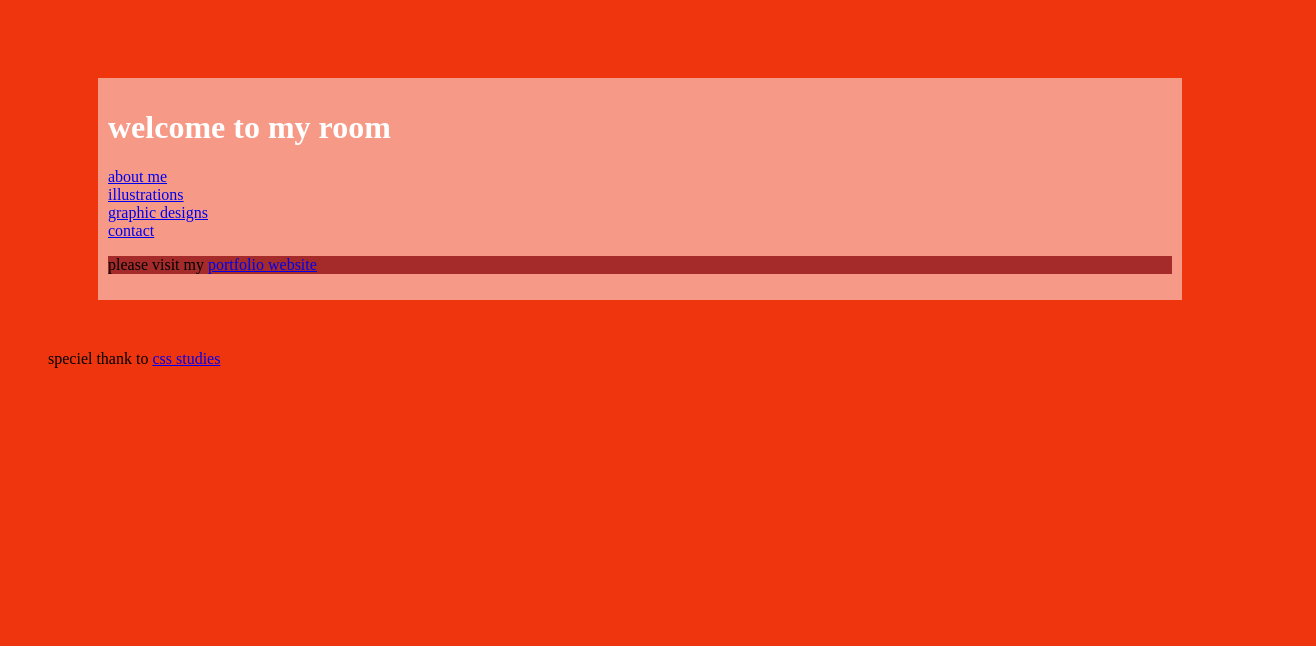
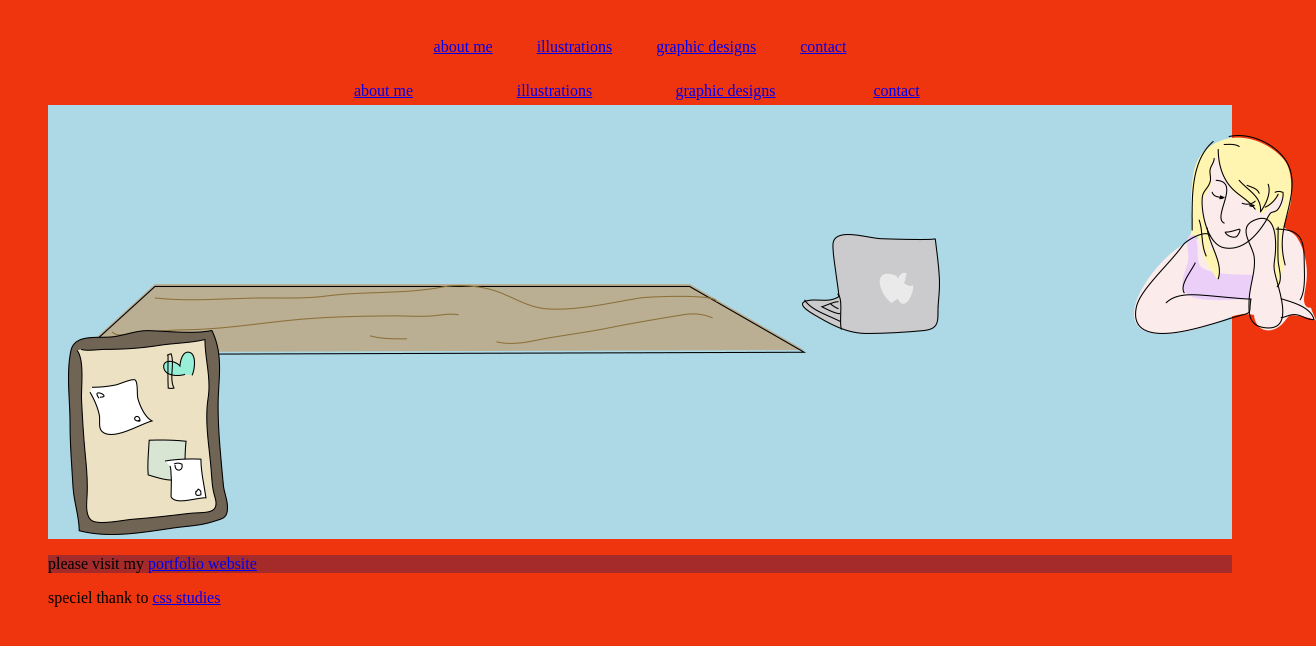
Before and after one commit to didisun-zz/didisun.github.io, a plain HTML site: page index.html in a window 1280 px wide. Shown: the whole page, 1316 px wide, since content can reach past the window. Drawn offline with Linux system fonts and the light colour scheme.

Commit message:
in commit

```diff
--- a/index.html
+++ b/index.html
@@ -10,19 +10,40 @@
 
   <body bgcolor="#EE350E">
   	<div id="page-blog">
-    <h1>welcome to my room</h1>
-<nav>
-    <a href="index.html">about me</a> <br>
-    <a href="gellery-illu.html">illustrations</a> <br>
-    <a href="index.html">graphic designs</a> <br>
+<div class="navi"><nav>
+    <a href="index.html">about me</a>
+    <a href="gellery-illu.html">illustrations</a>
+    <a href="index.html">graphic designs</a>
     <a href="index.html">contact</a>
+</nav> </div>
+
+
+    </div>
+
+<ul class="navi-float">
+    <a href="index.html">about me</a>
+    <a href="gellery-illu.html">illustrations</a>
+    <a href="index.html">graphic designs</a>
+    <a href="index.html">contact</a>
+</ul>
+
+<div class="navi-pic"><nav>
+    <img src="sketch/table.png" class="table-img">
+    <a href="index.html"><img src="sketch/mac1.png" class="mac-img"></a>
+    <a href="index.html"><img src="sketch/girl1.png" class="girl-img"></a>
+    <a href="gellery-illu.html"><img src="sketch/board1.png" class="board-img"></a>
 </nav>
+
+
+
+</div>
+
       <div class="meta">
     <p>please visit my <a href="http://adisun.org" target="_blank">portfolio website</a>
  </p>
     </div>
 
-    </div>
+
 
   </body>
 
--- a/styles.css
+++ b/styles.css
@@ -15,13 +15,46 @@ h3 {
 
 
 #page-blog {
-	background-color: lightblue;
-	margin: 50pX;
-	/*border: 3px solid red;*/
+    display: flex;
+    flex-direction: row;
+    justify-content: space-around;
+    flex-wrap: wrap;
+    align-items: center;
+	flex-direction: column;
 	padding: 10px;
-	background-Color:rgba(255,255,255,0.5)
 
 }
+
+
+.navi-float {
+		padding: 0px 250px 7px;
+
+}
+
+.navi-float a{
+	float: left;
+   	width: 25%;
+   	text-align: center;
+
+}
+
+
+.navi {
+	display: flex;
+	flex-direction: row;
+	text-align: center;
+
+}
+
+.navi a{
+	display: flex;
+	flex-direction: row;
+	justify-content: space-around;
+	display: inline-block;
+	padding: 0px 20px ;
+}
+
+
 
 #enter-photo {
 	display: flex;
@@ -100,3 +133,42 @@ margin-bottom: 20px
    				height: auto;
  				transform: rotate(-5deg);
  		}
+
+.navi-pic {
+	position: static;
+	width: 900px
+	height: 600px;
+	display: flex;
+	flex-direction: row;
+    justify-content: space-around;
+    flex-wrap: wrap;
+	background-color: lightblue;
+	padding: 10px;
+
+}
+
+
+ 	.board-img {
+ 			position: relative;
+ 			top: 10px;
+ 			left: 10px;
+ 	}
+
+ 	 	.girl-img {
+ 			position: relative;
+ 			top: 20px;
+ 			left: 200px;
+
+ 	}
+
+ 	 	.mac-img {
+ 			position: relative;
+ 			top: 20px;
+ 			left: 10px;
+ 	}
+
+ 	 	.table-img {
+ 			position: relative;
+ 			top: 40px;
+ 			left: 20px;
+ 	}
```
Also changed, not shown: sketch/girl1.gif (added).
